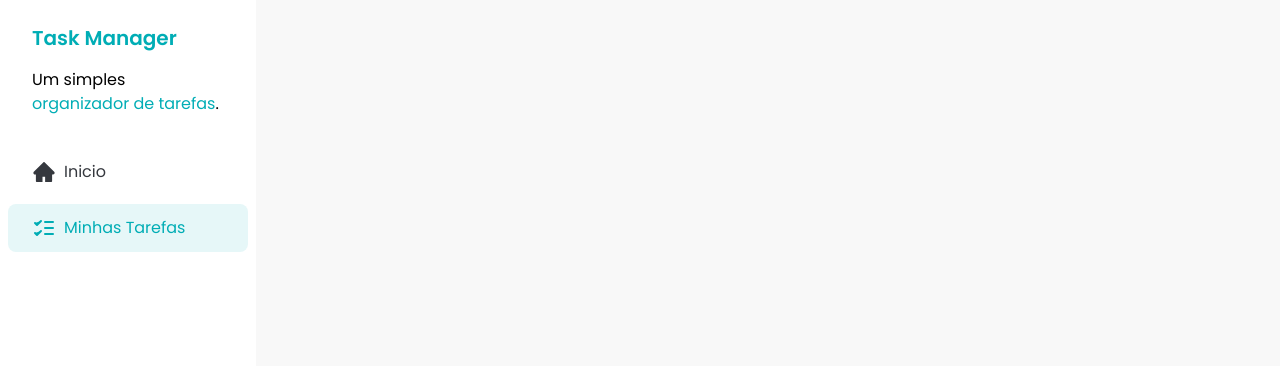
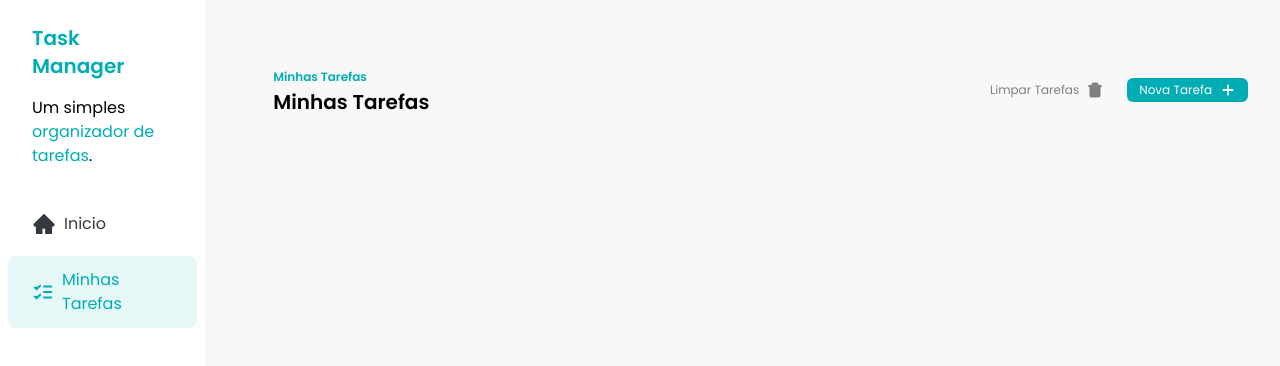
Before and after one commit to Guilherme3146/task-manager, a React (Vite) app in the folder task-manager/: page / in a window 1280 px wide. Shown: the top 366 px of the page. Built offline with nearby package versions, Linux system fonts and the light colour scheme.

Commit message:
feat: initial Task and Button components

```diff
--- a/task-manager/src/App.jsx
+++ b/task-manager/src/App.jsx
@@ -1,9 +1,11 @@
 import Sidebar from "./components/Sidebar"
+import Tasks from "./components/Tasks"
 
 function App() {
   return (
-    <div>
+    <div className="flex gap-9">
       <Sidebar />
+      <Tasks />
     </div>
   )
 }
--- /dev/null
+++ b/task-manager/src/components/Button.jsx
@@ -0,0 +1,20 @@
+const Button = ({ children, variant = "primary" }) => {
+  const getVariantClasses = () => {
+    if (variant == "primary") {
+      return "bg-[#00adb5] text-white"
+    }
+    if (variant == "ghost") {
+      return "bg-transparent text-[#818181]"
+    }
+  }
+
+  return (
+    <button
+      className={`flex items-center gap-2 rounded-md px-3 py-1 text-xs transition hover:opacity-75 ${getVariantClasses()}`}
+    >
+      {children}
+    </button>
+  )
+}
+
+export default Button
--- /dev/null
+++ b/task-manager/src/components/Tasks.jsx
@@ -0,0 +1,31 @@
+import Button from "./Button"
+import AddIcon from "../assets/icons/add.svg?react"
+import TrashIcon from "../assets/icons/trash.svg?react"
+
+const Tasks = () => {
+  return (
+    <div className="w-full px-8 py-16">
+      <div className="flex w-full justify-between">
+        <div>
+          <span className="text-xs font-semibold text-[#00adb5]">
+            Minhas Tarefas
+          </span>
+          <h2 className="text-xl font-semibold">Minhas Tarefas</h2>
+        </div>
+
+        <div className="flex items-center gap-3">
+          <Button variant="ghost">
+            Limpar Tarefas
+            <TrashIcon />
+          </Button>
+          <Button>
+            Nova Tarefa
+            <AddIcon />
+          </Button>
+        </div>
+      </div>
+    </div>
+  )
+}
+
+export default Tasks
```
Also changed, not shown: task-manager/src/assets/icons/add.svg (added), task-manager/src/assets/icons/trash.svg (added).
